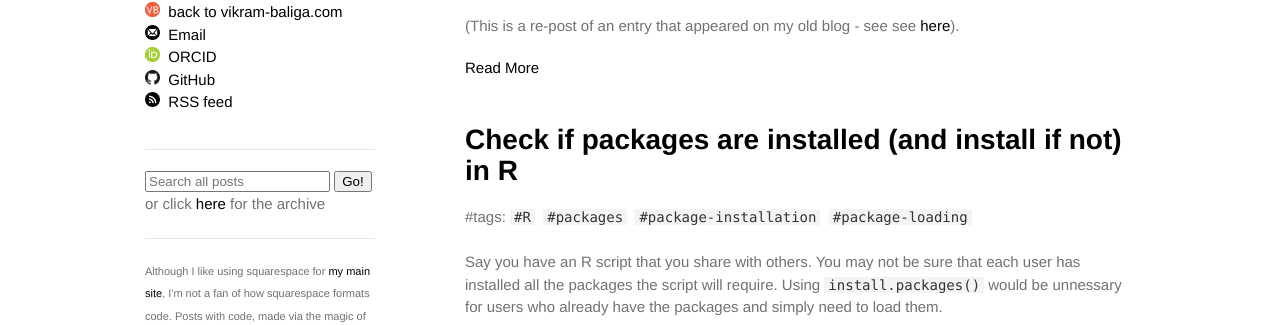
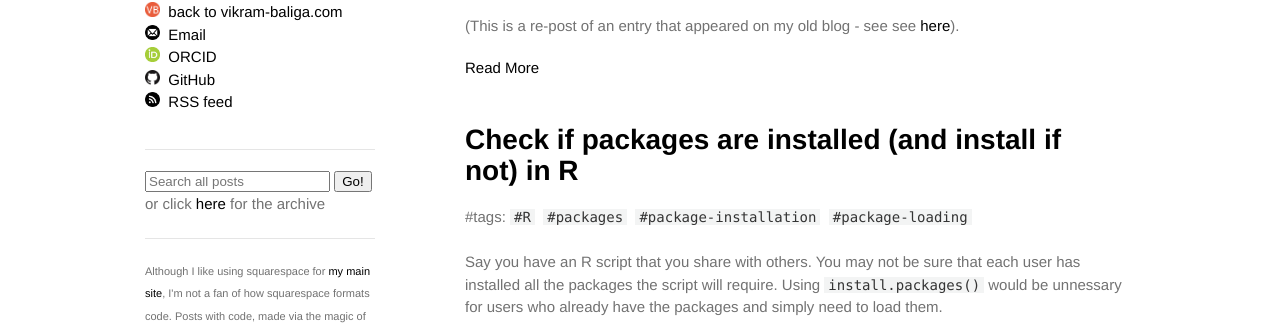
Before and after one commit to vbaliga/vbaliga.github.io, a Jekyll site: the page built from index.html, in a window 1280 px wide. Shown: the part 359-684 px from the top of the page. Built offline with Jekyll 4.4.1, drawn with Linux system fonts in a browser that asks for light colours; a script that is not in the unit is left out.

Commit message:
Update style.css

```diff
--- a/assets/css/style.css
+++ b/assets/css/style.css
@@ -314,6 +314,7 @@ h1, h2, h3, h4, h5, h6 {
   color: #222;
   font: Helvetica, Arial, sans-serif;
   margin: 0 0 20px;
+  max-width: 656.5px;
 }
 
 p, ul, ol, table, pre, dl {
@@ -339,6 +340,7 @@ h3, h4, h5, h6 {
 a {
   color: #000000;
   text-decoration: none;
+  max-width: 656.5px;
 }
 
 a:hover, a:focus {
```
